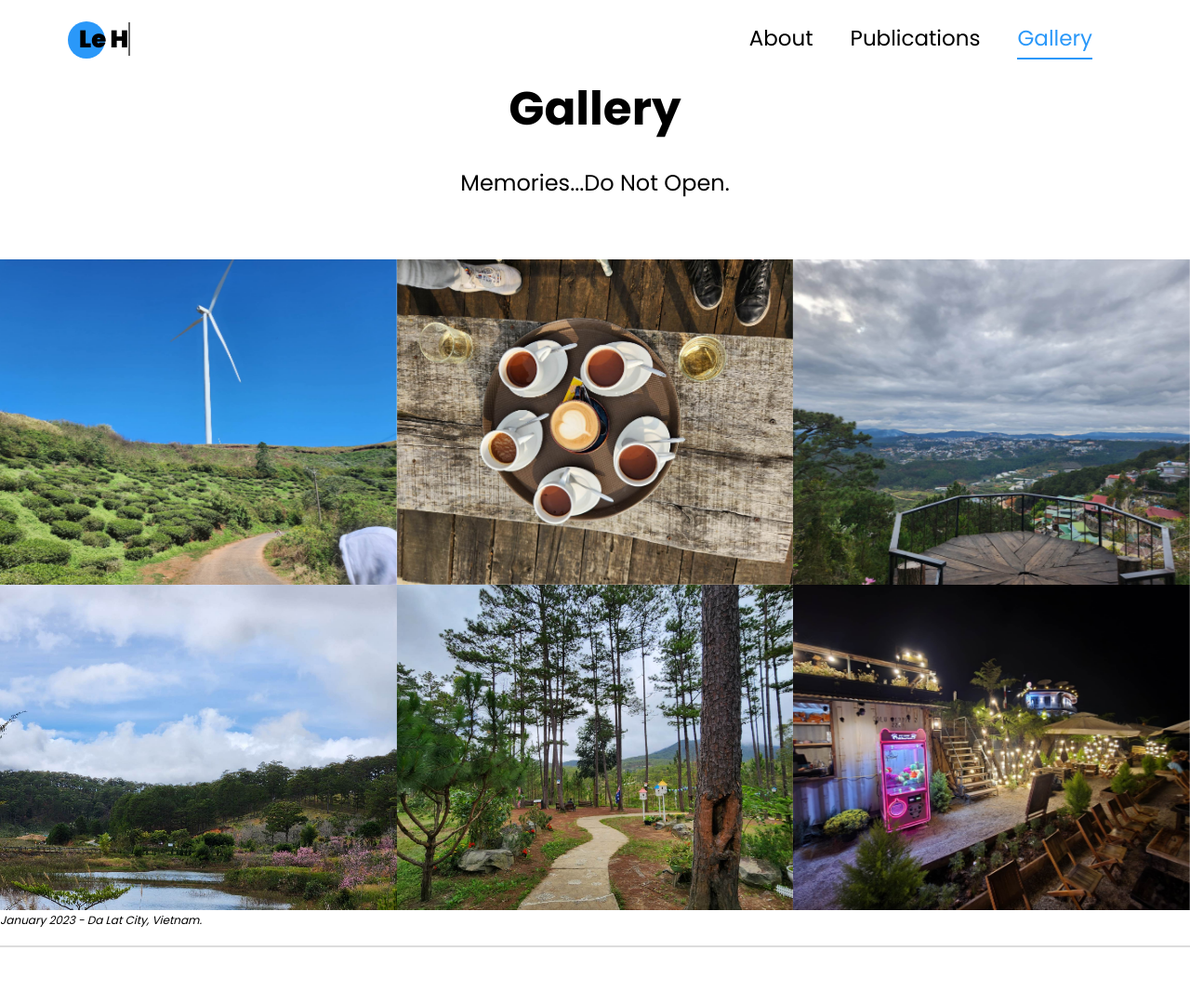
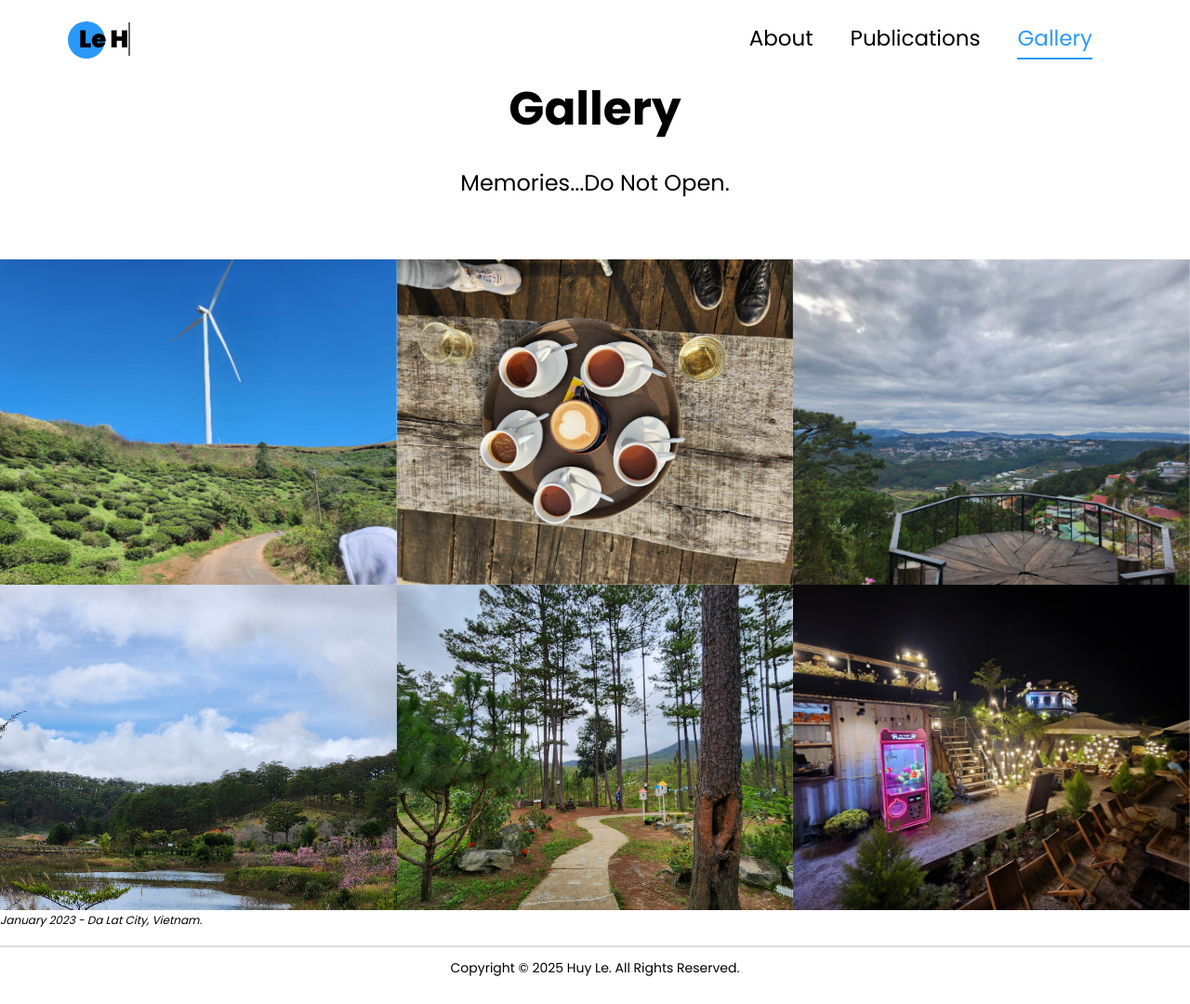
Before and after one commit to lehuy1611/lehuy1611.github.io, a Jekyll site: the page gallery.html, which Jekyll copies as it is, in a window 1280 px wide. Shown: the whole page at 93% size. Built offline with Jekyll 4.4.1, drawn with Linux system fonts in a browser that asks for light colours; a style sheet for code colours, icons or effects is not loaded.

Commit message:
update images

```diff
--- a/gallery.html
+++ b/gallery.html
@@ -206,7 +206,7 @@
         <div class="container">
             <div class="row">
                 <div class="col-md-12 text-center">
-                    <p style="color: #0000; font-size: 14px;">
+                    <p style="color: #000; font-size: 14px;">
                         Copyright &copy;
                         <script>document.write(new Date().getFullYear());</script> Huy Le. All Rights Reserved.
                     </p>
```
